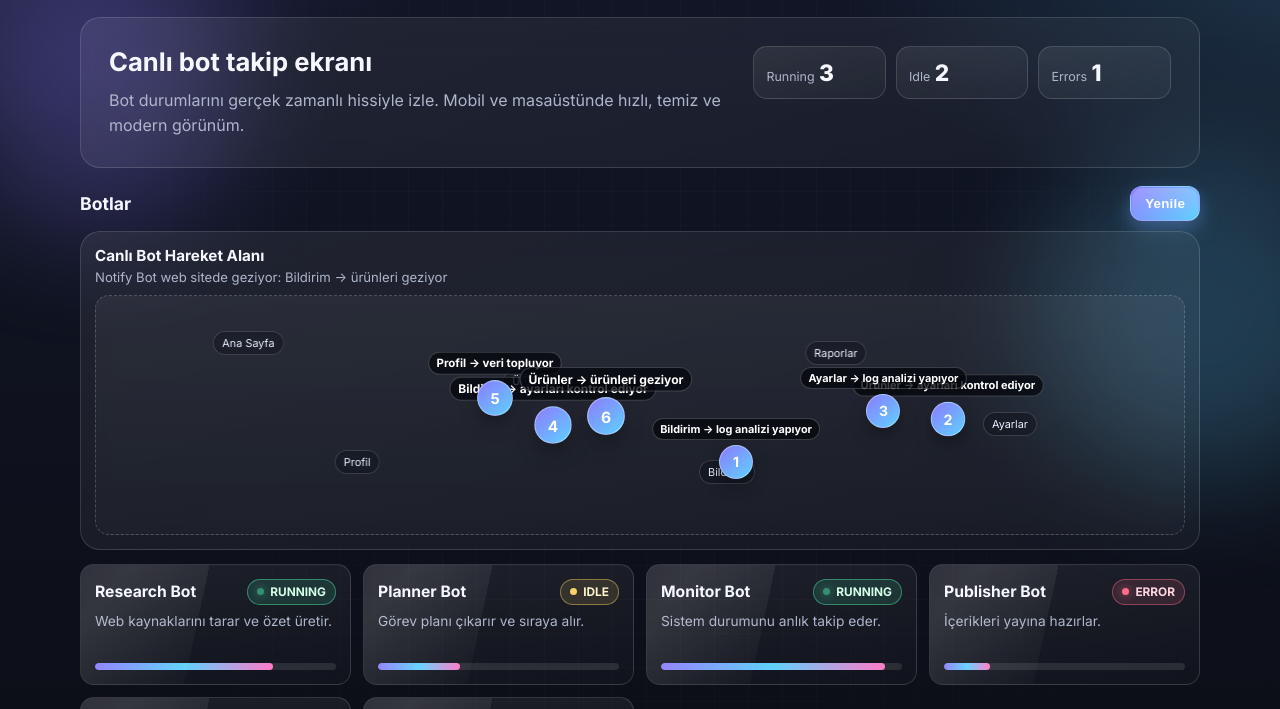
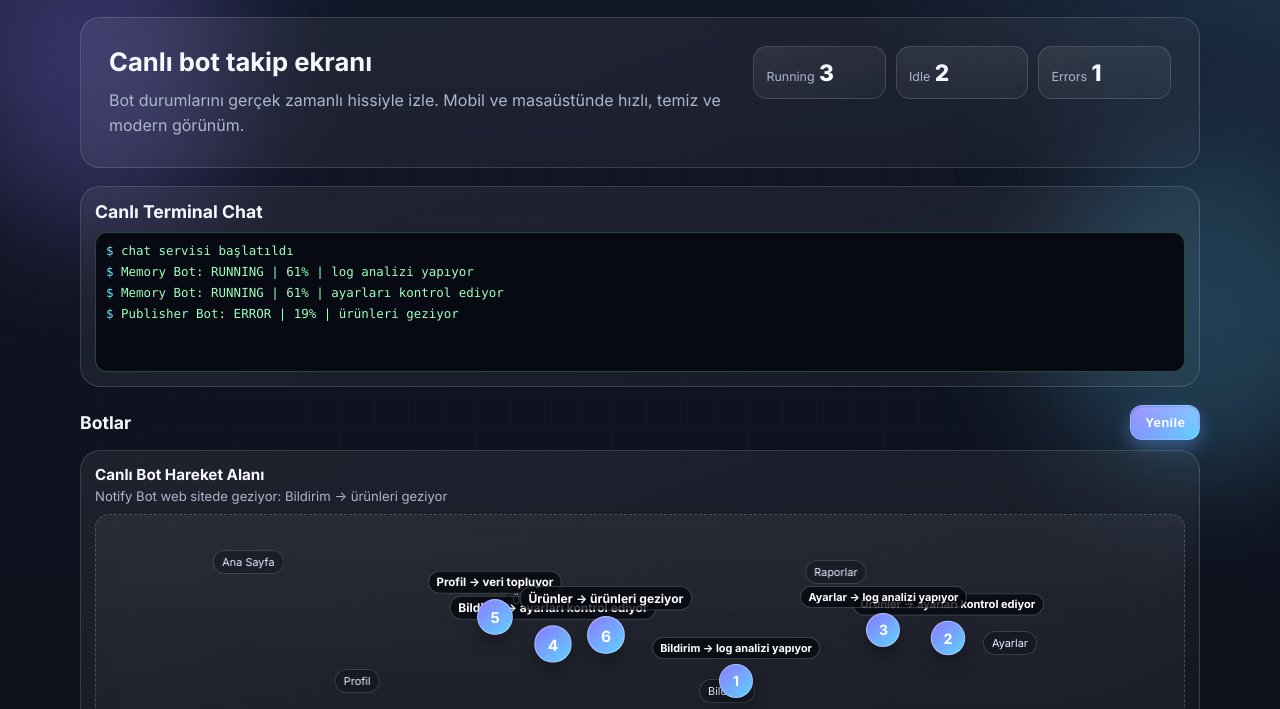
Before and after one commit to franticmurat-maker/franticmurat-maker.github.io, a plain HTML site: page index.html in a window 1280 px wide. Shown: the part 81-790 px from the top of the page. Drawn offline with Linux system fonts and the light colour scheme.

Commit message:
Remove OpenClaw wording and add terminal-style live chat panel

```diff
--- a/index.html
+++ b/index.html
@@ -4,19 +4,19 @@
   <meta charset="UTF-8" />
   <meta name="viewport" content="width=device-width, initial-scale=1.0" />
   <title>murattiy</title>
-  <meta name="description" content="murattiy - OpenClaw bot panosu: modern, şık, animasyonlu ve responsive kontrol paneli." />
+  <meta name="description" content="murattiy bot panosu: modern, şık, animasyonlu ve responsive kontrol paneli." />
   <meta name="robots" content="index, follow" />
   <link rel="canonical" href="https://franticmurat-maker.github.io/" />
 
   <meta property="og:type" content="website" />
   <meta property="og:title" content="murattiy" />
-  <meta property="og:description" content="Modern OpenClaw bot dashboard" />
+  <meta property="og:description" content="Modern bot dashboard" />
   <meta property="og:url" content="https://franticmurat-maker.github.io/" />
   <meta property="og:site_name" content="murattiy" />
 
   <meta name="twitter:card" content="summary_large_image" />
   <meta name="twitter:title" content="murattiy" />
-  <meta name="twitter:description" content="Modern OpenClaw bot dashboard" />
+  <meta name="twitter:description" content="Modern bot dashboard" />
 
   <link rel="preconnect" href="https://fonts.googleapis.com" />
   <link rel="preconnect" href="https://fonts.gstatic.com" crossorigin />
@@ -63,6 +63,13 @@
       </div>
     </section>
 
+    <section class="terminal-chat glass">
+      <div class="section-head">
+        <h3>Canlı Terminal Chat</h3>
+      </div>
+      <div id="terminalLog" class="terminal-log"></div>
+    </section>
+
     <section class="bots-section">
       <div class="section-head">
         <h3>Botlar</h3>
--- a/script.js
+++ b/script.js
@@ -42,7 +42,8 @@ const el = {
   error: document.getElementById('errorKpi'),
   refresh: document.getElementById('refreshBtn'),
   arena: document.getElementById('stageArena'),
-  stageSub: document.getElementById('stageSub')
+  stageSub: document.getElementById('stageSub'),
+  terminal: document.getElementById('terminalLog')
 };
 
 function cardTemplate(bot) {
@@ -194,14 +195,35 @@ function setupMiniBots() {
   }, 1300);
 }
 
+function terminalPush(text) {
+  if (!el.terminal) return;
+  const line = document.createElement('div');
+  line.className = 'terminal-line';
+  line.innerHTML = `<span class="terminal-prompt">$</span> ${text}`;
+  el.terminal.appendChild(line);
+  while (el.terminal.children.length > 24) el.terminal.removeChild(el.terminal.firstChild);
+  el.terminal.scrollTop = el.terminal.scrollHeight;
+}
+
+function startTerminalFeed() {
+  terminalPush('chat servisi başlatıldı');
+  setInterval(() => {
+    const b = bots[Math.floor(Math.random() * bots.length)];
+    const st = statusMap[b.status].text;
+    terminalPush(`${b.name}: ${st} | ${Math.round(b.progress)}% | ${taskPool[Math.floor(Math.random() * taskPool.length)]}`);
+  }, 1600);
+}
+
 el.refresh.addEventListener('click', () => {
   animateData();
+  terminalPush('manuel yenileme tetiklendi');
   el.refresh.textContent = 'Yenilendi ✓';
   setTimeout(() => (el.refresh.textContent = 'Yenile'), 1200);
 });
 
 render();
 setupMiniBots();
+startTerminalFeed();
 tickClock();
 setInterval(tickClock, 1000);
 setInterval(animateData, 3500);
--- a/style.css
+++ b/style.css
@@ -141,6 +141,22 @@ body {
 }
 .kpi-title { color: var(--muted); font-size: .78rem; }
 .kpi-value { font-size: 1.42rem; font-weight: 800; }
+
+.terminal-chat { margin-top: 18px; padding: 14px; }
+.terminal-log {
+  background: #070a12;
+  border: 1px solid rgba(120,255,190,.25);
+  border-radius: 12px;
+  min-height: 140px;
+  max-height: 220px;
+  overflow: auto;
+  padding: 10px;
+  font-family: ui-monospace, SFMono-Regular, Menlo, Monaco, Consolas, monospace;
+  font-size: .78rem;
+  color: #9dffbe;
+}
+.terminal-line { margin-bottom: 6px; white-space: pre-wrap; }
+.terminal-prompt { color: #6de8ff; }
 
 .bots-section { margin-top: 18px; }
 .section-head {
```
